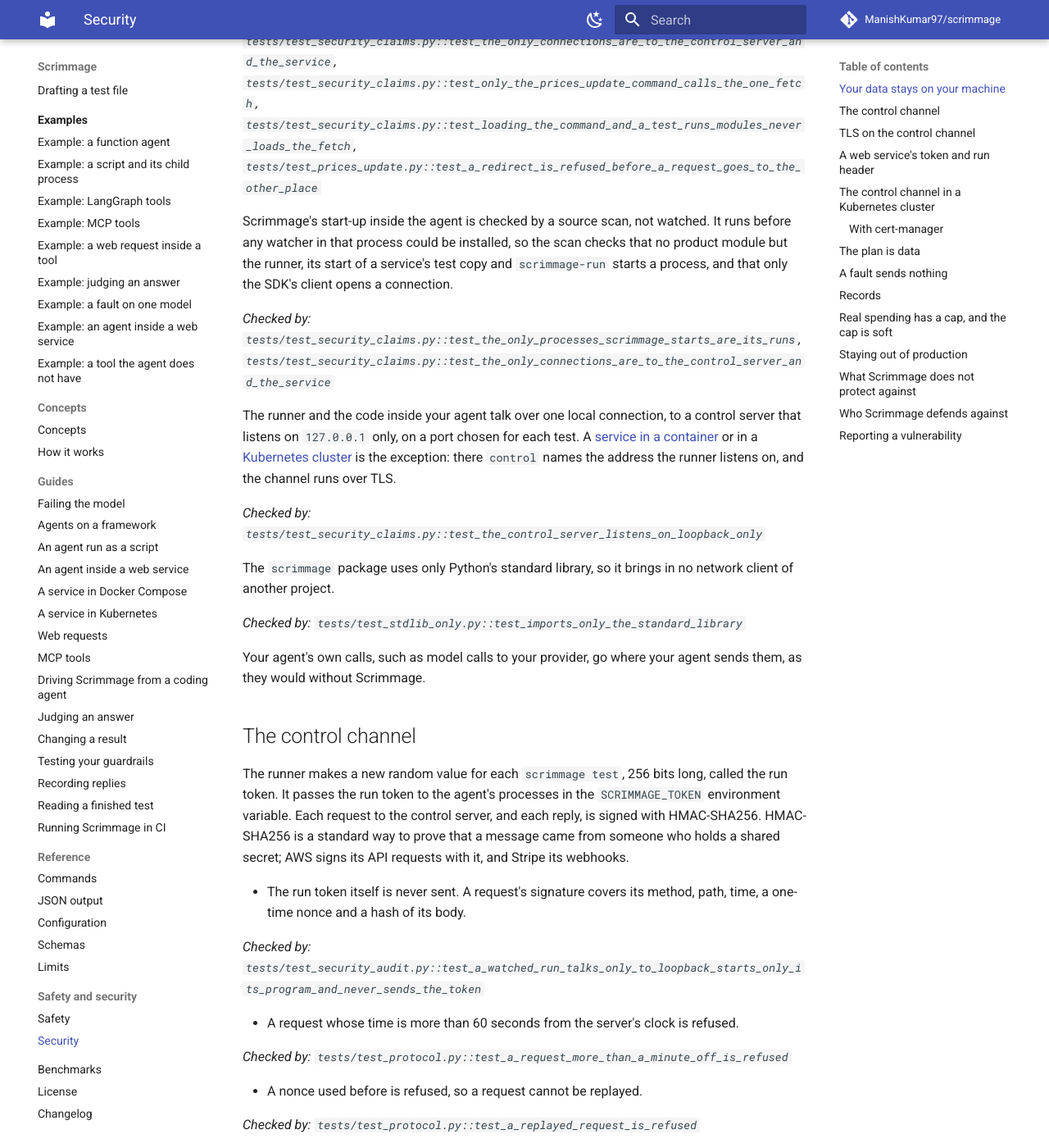
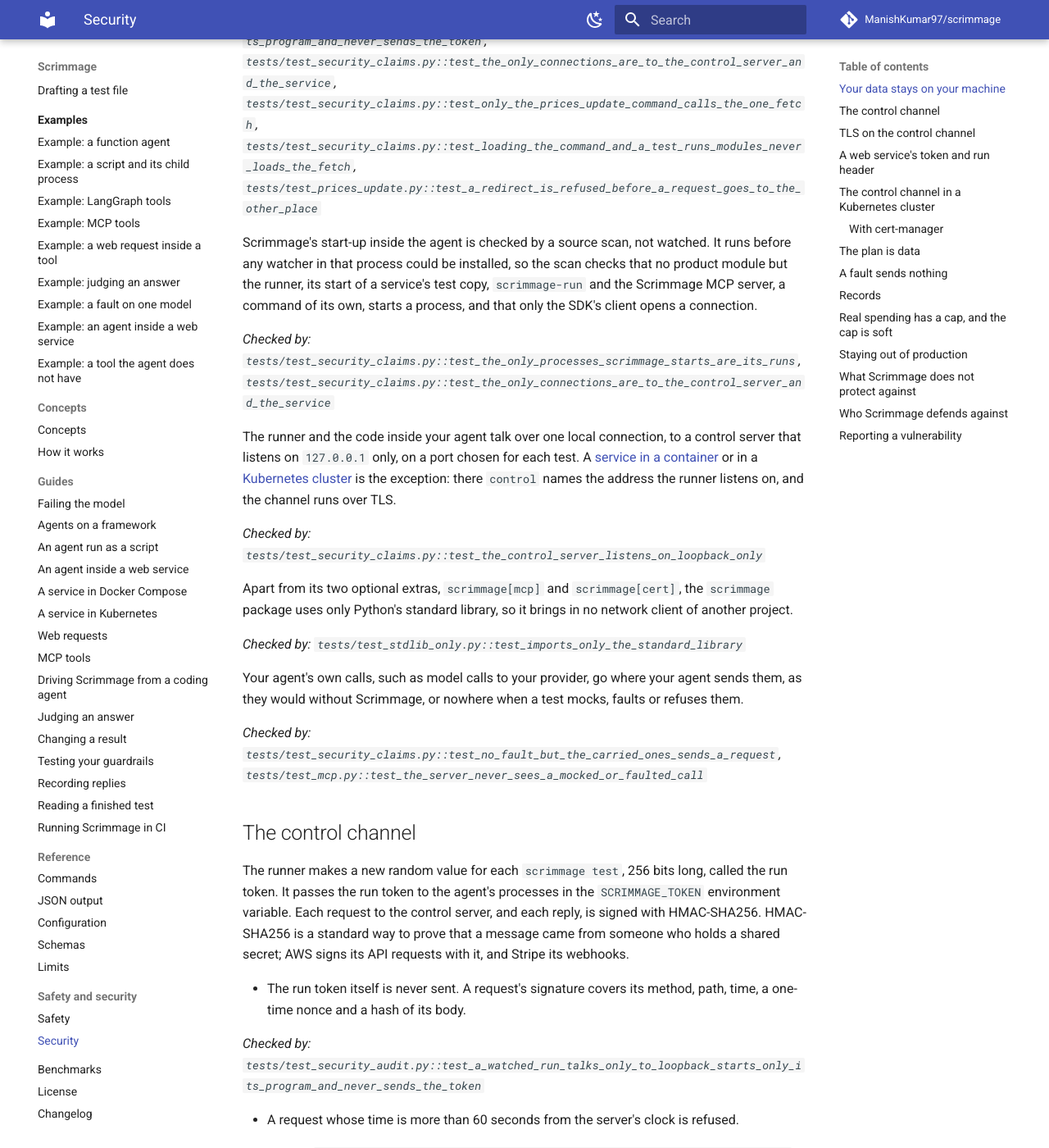
Before and after one commit to ManishKumar97/scrimmage, an MkDocs documentation site: the page built from docs/security.md, in a window 1280 px wide and 1400 px high, scrolled down 829 px. Shown: the whole window at 82% size. Built offline with MkDocs 1.6.1 and Material for MkDocs 9.7.7, drawn with Linux system fonts in a browser that asks for light colours; comment, search, counter and statistics services are not loaded; some of the changed text lies outside the part shown.

Commit message:
docs: say the prices fetch follows HTTPS_PROXY and name the extras

```diff
--- a/docs/security.md
+++ b/docs/security.md
@@ -11,6 +11,7 @@ The line "Checked by" under it names the test in the repository that fails if th
 Scrimmage has no telemetry and no hosted service, and it sends nothing to its authors.
 It makes three kinds of connection, and no others: to its own control server, to the service address your `scrimmage.toml` names for a web service, and to GitHub when you run `scrimmage prices update`, which downloads one public file of model prices.
 That command sends a GET request, so GitHub sees your IP address and the `User-Agent` of Python's urllib, and nothing about your agent, your tests or your data.
+If `HTTPS_PROXY` is set, the request goes to that proxy, which sees the connection, and not straight to GitHub.
 No test run makes that connection, and nothing else in Scrimmage does.
 The fetch is over HTTPS to the repository's `main` and checks the server's certificate.
 It follows no redirect to another host or to plain HTTP, and it stops after 15 seconds or 1 MB.
@@ -21,7 +22,7 @@ The Scrimmage MCP server, a command of its own, also starts the `scrimmage` comm
 *Checked by: `tests/test_security_audit.py::test_a_watched_run_talks_only_to_loopback_starts_only_its_program_and_never_sends_the_token`, `tests/test_security_claims.py::test_the_only_connections_are_to_the_control_server_and_the_service`, `tests/test_security_claims.py::test_only_the_prices_update_command_calls_the_one_fetch`, `tests/test_security_claims.py::test_loading_the_command_and_a_test_runs_modules_never_loads_the_fetch`, `tests/test_prices_update.py::test_a_redirect_is_refused_before_a_request_goes_to_the_other_place`*
 
 Scrimmage's start-up inside the agent is checked by a source scan, not watched.
-It runs before any watcher in that process could be installed, so the scan checks that no product module but the runner, its start of a service's test copy and `scrimmage-run` starts a process, and that only the SDK's client opens a connection.
+It runs before any watcher in that process could be installed, so the scan checks that no product module but the runner, its start of a service's test copy, `scrimmage-run` and the Scrimmage MCP server, a command of its own, starts a process, and that only the SDK's client opens a connection.
 
 *Checked by: `tests/test_security_claims.py::test_the_only_processes_scrimmage_starts_are_its_runs`, `tests/test_security_claims.py::test_the_only_connections_are_to_the_control_server_and_the_service`*
 
@@ -30,11 +31,13 @@ A [service in a container](docker.md#a-service-in-a-container) or in a [Kubernet
 
 *Checked by: `tests/test_security_claims.py::test_the_control_server_listens_on_loopback_only`*
 
-The `scrimmage` package uses only Python's standard library, so it brings in no network client of another project.
+Apart from its two optional extras, `scrimmage[mcp]` and `scrimmage[cert]`, the `scrimmage` package uses only Python's standard library, so it brings in no network client of another project.
 
 *Checked by: `tests/test_stdlib_only.py::test_imports_only_the_standard_library`*
 
-Your agent's own calls, such as model calls to your provider, go where your agent sends them, as they would without Scrimmage.
+Your agent's own calls, such as model calls to your provider, go where your agent sends them, as they would without Scrimmage, or nowhere when a test mocks, faults or refuses them.
+
+*Checked by: `tests/test_security_claims.py::test_no_fault_but_the_carried_ones_sends_a_request`, `tests/test_mcp.py::test_the_server_never_sees_a_mocked_or_faulted_call`*
 
 ## The control channel
 
```
Also changed, not shown: README.md (+1 -0 lines), docs/index.md (+1 -0 lines).
